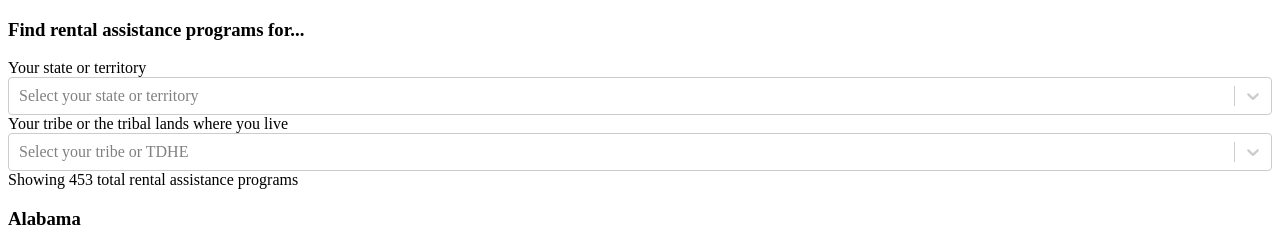
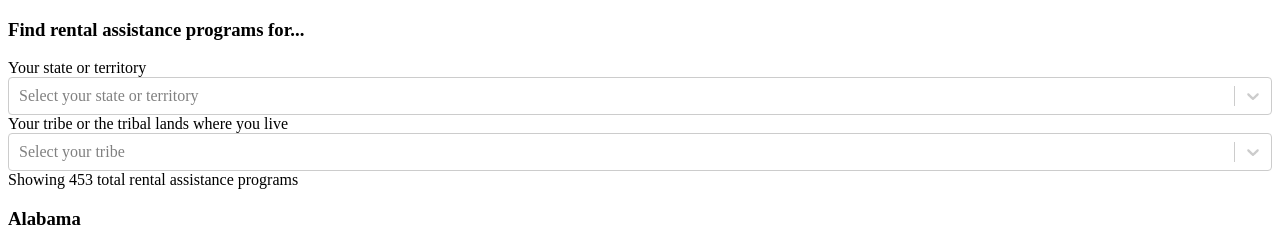
Before and after one commit to cfpb/rental-assistance-finder, a React (Create React App) app: page / in a window 1280 px wide. Shown: the top 233 px of the page. Built offline with nearby package versions, Linux system fonts and the light colour scheme.

Commit message:
Update tribe filter placeholder.

```diff
--- a/src/Filters.js
+++ b/src/Filters.js
@@ -16,7 +16,7 @@ function Filters( props ) {
         <Filter options={ props.tribeOptions }
                 handler={ props.setTribe }
                 label='Your tribe or the tribal lands where you live'
-                placeholder='Select your tribe or TDHE' />
+                placeholder='Select your tribe' />
       </div>
     </div>
   );
--- a/src/ResultItem.js
+++ b/src/ResultItem.js
@@ -6,9 +6,9 @@ const ResultItem = ( props ) => {
   return (
     <div className="block block__sub block__border-bottom block__padded-bottom">
       <h3>
-        { props.item[ 'City/County/Locality'] ||
-          props.item[ 'Tribal Government/Territory'] ||
-          props.item[ 'State']
+        { props.item[ 'City/County/Locality' ] ||
+          props.item[ 'Tribal Government/Territory' ] ||
+          props.item[ 'State' ]
         }
       </h3>
       <dl>
```
